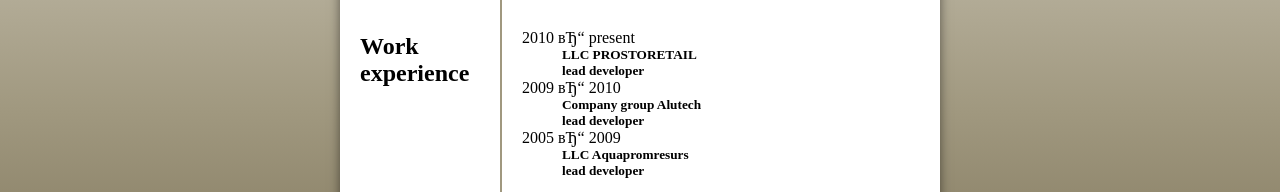
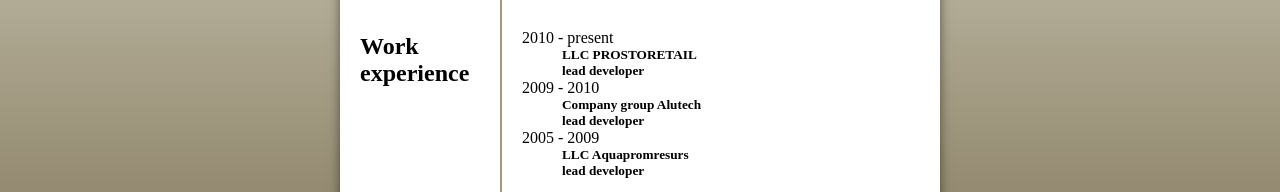
Before and after one commit to anna-left/rsschool-cv, a plain HTML site: page index.html in a window 1280 px wide. Shown: the part 489-681 px from the top of the page. Drawn offline with nearby package versions, Linux system fonts and the light colour scheme.

Commit message:
fix: fix error

```diff
--- a/index.html
+++ b/index.html
@@ -118,21 +118,21 @@
             </div>
             <div class="right__panel ">
                 <dl>
-                    <dt>2010 вЂ“ present</dt>
+                    <dt>2010 - present</dt>
                     <dd>
                         <h5>LLC PROSTORETAIL</h5>
                     </dd>
                     <dd>
                         <h5>lead developer</h5>
                     </dd>
-                    <dt>2009 вЂ“ 2010</dt>
+                    <dt>2009 - 2010</dt>
                     <dd>
                         <h5>Company group Alutech</h5>
                     </dd>
                     <dd>
                         <h5>lead developer</h5>
                     </dd>
-                    <dt>2005 вЂ“ 2009</dt>
+                    <dt>2005 - 2009</dt>
                     <dd>
                         <h5>LLC Aquapromresurs</h5>
                     </dd>
```
